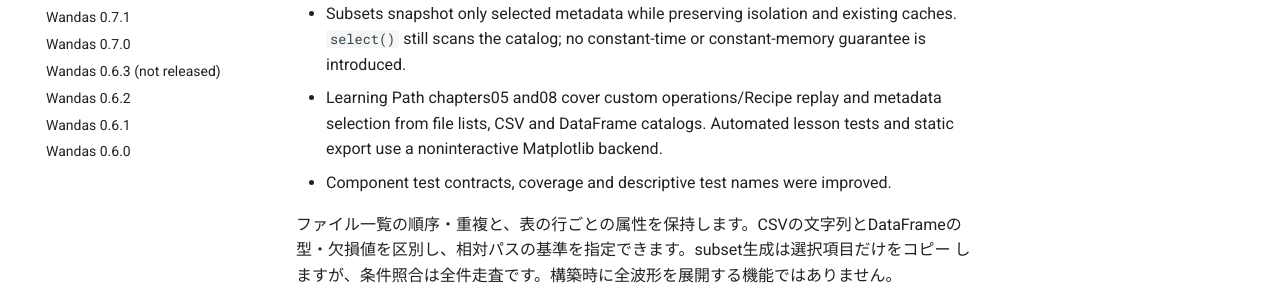
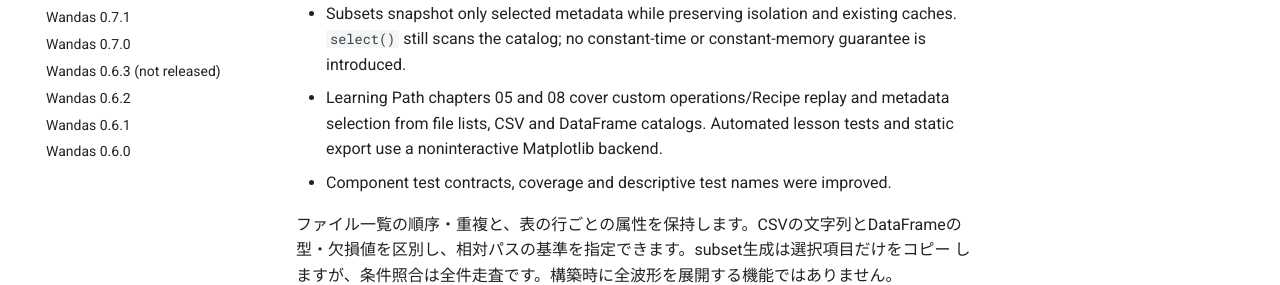
Before and after one commit to kasahart/wandas, an MkDocs documentation site: the page built from docs/src/release-notes/v0.8.0.md, in a window 1280 px wide and 900 px high, scrolled down 578 px. Shown: the part 172-457 px from the top of the window. Built offline with MkDocs 1.6.1 and Material for MkDocs 9.7.7, drawn with Linux system fonts in a browser that asks for light colours; comment, search, counter and statistics services are not loaded.

Commit message:
docs: correct learning chapter references in release notes

```diff
--- a/docs/src/release-notes/v0.8.0.md
+++ b/docs/src/release-notes/v0.8.0.md
@@ -25,7 +25,7 @@ metadataで観測を選んでから必要な波形だけを読めます。日英
 - Subsets snapshot only selected metadata while preserving isolation and
   existing caches. `select()` still scans the catalog; no constant-time or
   constant-memory guarantee is introduced.
-- Learning Path chapters05 and08 cover custom operations/Recipe replay and
+- Learning Path chapters 05 and 08 cover custom operations/Recipe replay and
   metadata selection from file lists, CSV and DataFrame catalogs. Automated
   lesson tests and static export use a noninteractive Matplotlib backend.
 - Component test contracts, coverage and descriptive test names were improved.
```
